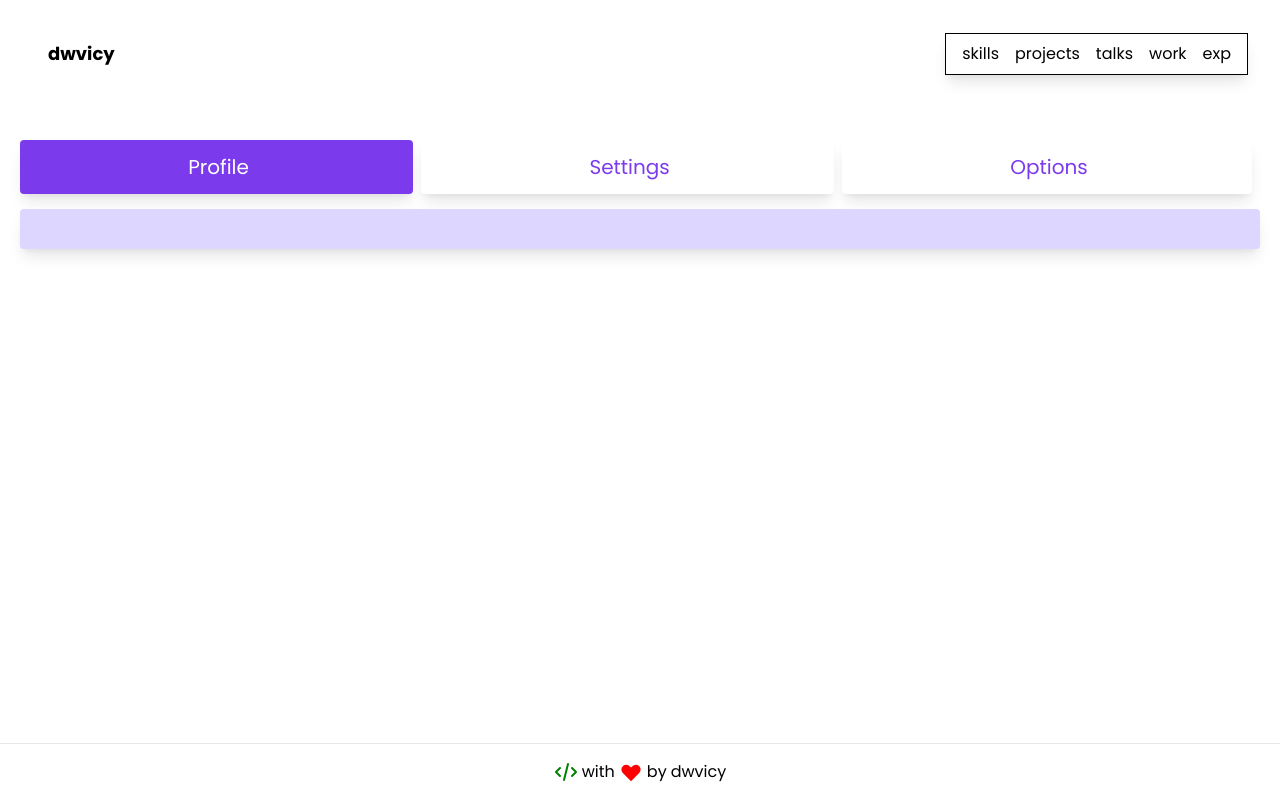
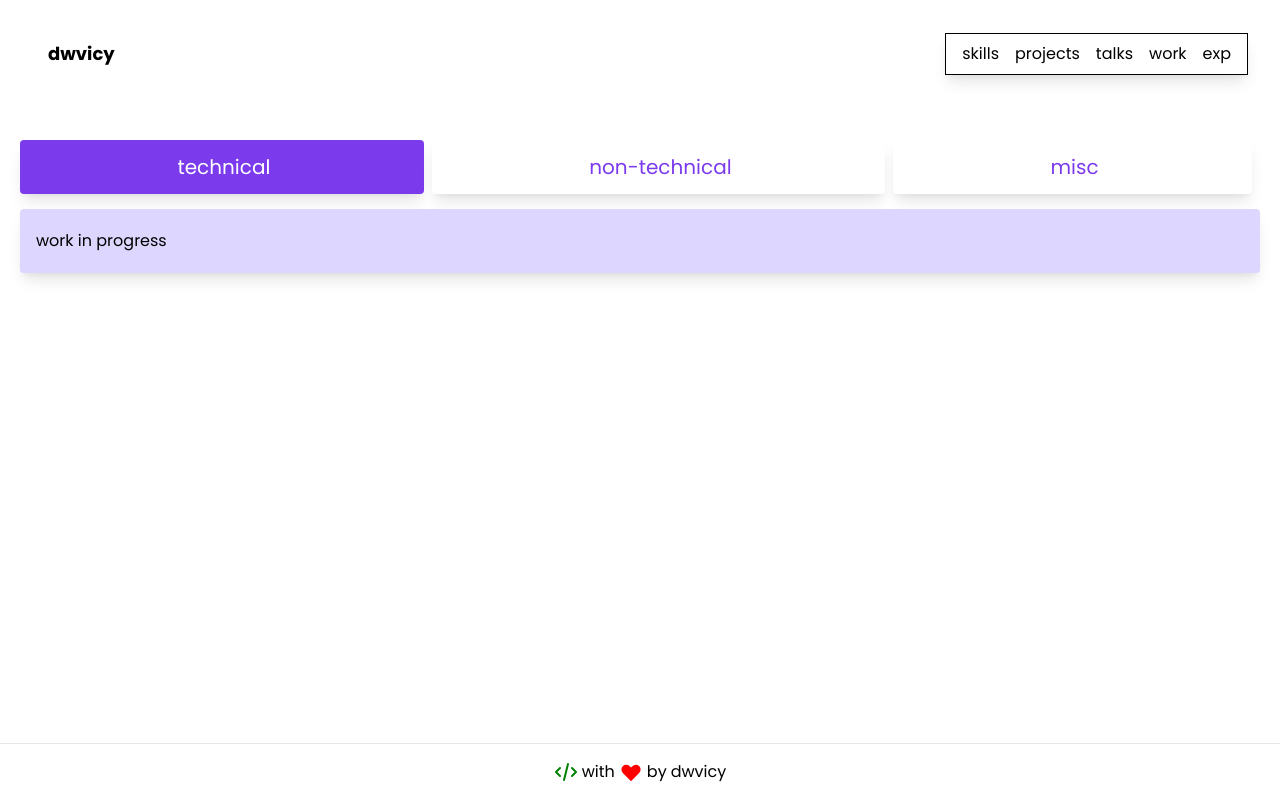
Before and after one commit to dwvicy/poppity, a Next.js app: page /skills in a window 1280 px wide. Built offline with nearby package versions, Linux system fonts and the light colour scheme; what @tailwindcss/typography would draw is missing.

Commit message:
feat: add classified skill section

```diff
--- a/src/components/tab.js
+++ b/src/components/tab.js
@@ -23,7 +23,7 @@ const Tabs = ({ color }) => {
                                 data-toggle="tab"
                                 href="#link1"
                                 role="tablist">
-                                <i className="fas fa-space-shuttle text-base mr-1"></i> Profile
+                                <i className="fas fa-space-shuttle text-base mr-1"></i> technical
                             </a>
                         </li>
                         <li className="-mb-px mr-2 last:mr-0 flex-auto text-center">
@@ -41,7 +41,7 @@ const Tabs = ({ color }) => {
                                 data-toggle="tab"
                                 href="#link2"
                                 role="tablist">
-                                <i className="fas fa-cog text-base mr-1"></i> Settings
+                                <i className="fas fa-cog text-base mr-1"></i> non-technical
                             </a>
                         </li>
                         <li className="-mb-px mr-2 last:mr-0 flex-auto text-center">
@@ -59,36 +59,21 @@ const Tabs = ({ color }) => {
                                 data-toggle="tab"
                                 href="#link3"
                                 role="tablist">
-                                <i className="fas fa-briefcase text-base mr-1"></i> Options
+                                <i className="fas fa-briefcase text-base mr-1"></i> misc
                             </a>
                         </li>
                     </ul>
                     <div className="relative flex flex-col min-w-0 break-words bg-purple-200 w-full mb-6 shadow-lg rounded">
                         <div className="px-4 py-5 flex-auto">
                             <div className="tab-content tab-space ">
-                                <div
-                                    className={openTab === 1 ? 'block' : 'hidden'}
-                                    id="link1"></div>
+                                <div className={openTab === 1 ? 'block' : 'hidden'} id="link1">
+                                    <p>work in progress</p>
+                                </div>
                                 <div className={openTab === 2 ? 'block' : 'hidden'} id="link2">
-                                    <p>
-                                        Completely synergize resource taxing relationships via
-                                        premier niche markets. Professionally cultivate one-to-one
-                                        customer service with robust ideas.
-                                        <br />
-                                        <br />
-                                        Dynamically innovate resource-leveling customer service for
-                                        state of the art customer service.
-                                    </p>
+                                    <p>work in progress</p>
                                 </div>
                                 <div className={openTab === 3 ? 'block' : 'hidden'} id="link3">
-                                    <p>
-                                        Efficiently unleash cross-media information without
-                                        cross-media value. Quickly maximize timely deliverables for
-                                        real-time schemas.
-                                        <br />
-                                        <br /> Dramatically maintain clicks-and-mortar solutions
-                                        without functional solutions.
-                                    </p>
+                                    <p>work in progress</p>
                                 </div>
                             </div>
                         </div>
```
